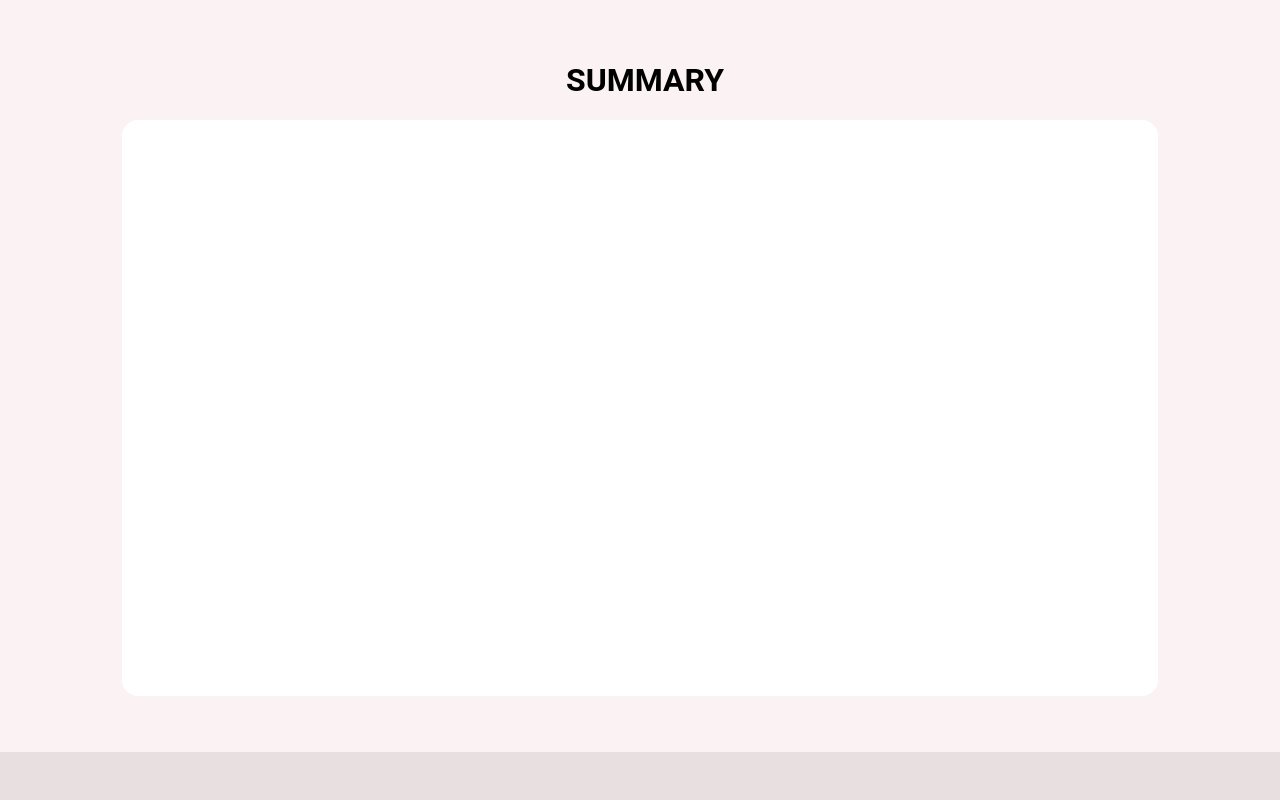
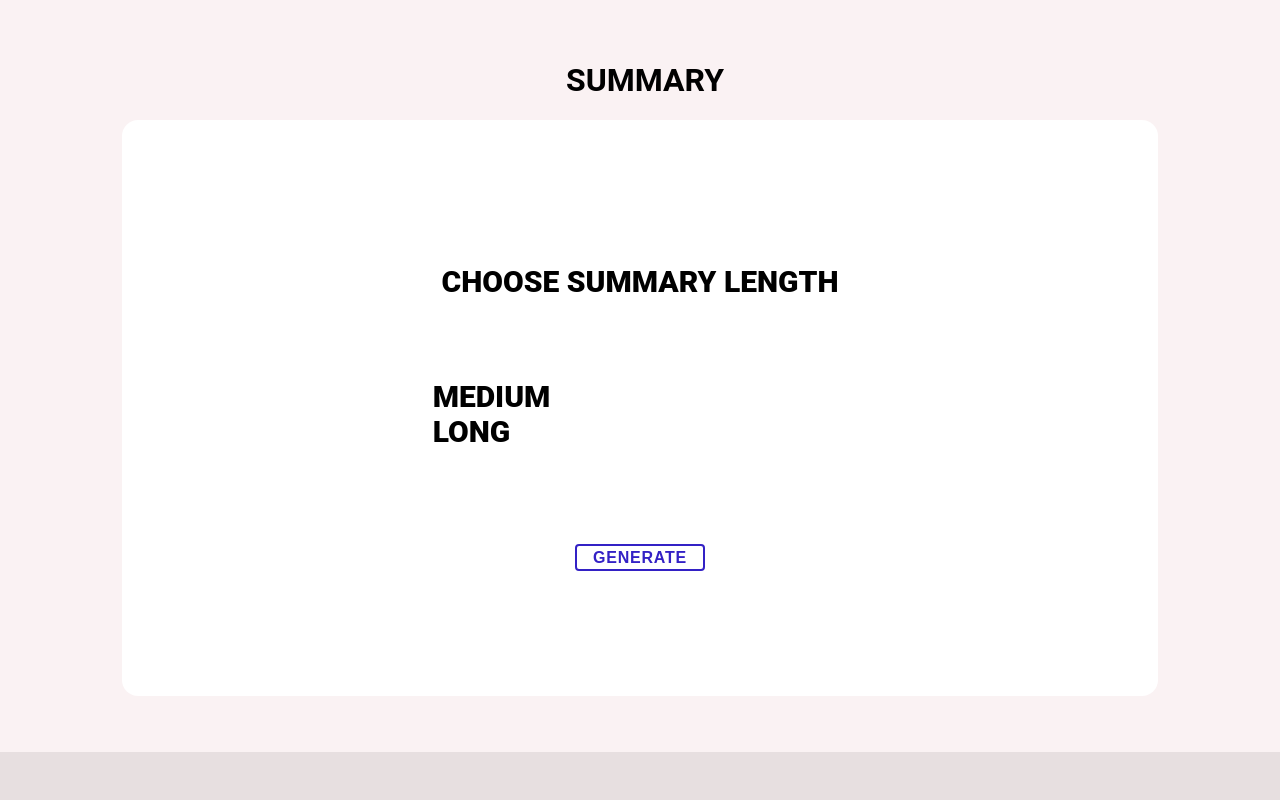
Before and after one commit to 89OutOf10/AweSum-FE, a React (Create React App) app: page / in a window 1280 px wide. Shown: the part 920-1720 px from the top of the page. Built offline with nearby package versions, Linux system fonts and the light colour scheme.

Commit message:
created Summary Component for mainPage

```diff
--- a/src/components/common/Header.js
+++ b/src/components/common/Header.js
@@ -27,14 +27,6 @@ const Wrapper = styled(Responsive)`
   @media (max-width: 767px) {
     //
   }
-`;
-
-const Logo = styled.div`
-  font-family: 'Roboto', sans-serif;
-  font-style: normal;
-  font-weight: 600;
-  font-size: 1.425rem;
-  margin-top: 10px;
 `;
 
 const LogoImg = styled.img`
--- /dev/null
+++ b/src/components/main/Summary.js
@@ -0,0 +1,49 @@
+import React from 'react';
+import styled from 'styled-components';
+import palette from '../../styles/palette';
+import Button from '../common/Button';
+
+const Wrapper = styled.div`
+  margin-top: 15%;
+  width: 100%;
+  height: 50%;
+  display: flex;
+  flex-direction: column;
+  justify-content: center;
+  align-items: center;
+`;
+
+const Text = styled.div`
+  font-family: 'Roboto', sans-serif;
+  font-style: normal;
+  font-weight: 900;
+  font-size: 30px;
+  line-height: 25px;
+  text-align: center;
+`;
+
+const SubWrapper = styled.div`
+  margin-top: 10px;
+  width: 40%;
+  display: flex;
+  flex-direction: row;
+  justify-content: space-between;
+  align-items: center;
+`;
+
+const Summary = ({ ...props }) => {
+  return (
+    <Wrapper>
+      <Text style={{ marginBottom: '80px' }}>CHOOSE SUMMARY LENGTH</Text>
+      <SubWrapper>
+        <Text>MEDIUM</Text>
+      </SubWrapper>
+      <SubWrapper>
+        <Text>LONG</Text>
+      </SubWrapper>
+      <Button style={{ marginTop: '100px' }}>GENERATE</Button>
+    </Wrapper>
+  );
+};
+
+export default Summary;
--- a/src/pages/mainPage.js
+++ b/src/pages/mainPage.js
@@ -4,6 +4,7 @@ import Button from '../components/common/Button';
 import palette from '../styles/palette';
 import Input from '../components/main/Input';
 import TimeFrame from '../components/main/TimeFrame';
+import Summary from '../components/main/Summary';
 
 const Block1 = styled.div`
   background: ${palette.pink[2]};
@@ -122,7 +123,9 @@ const mainPage = () => {
       <Block2>
         <SubSection3>
           <Header>SUMMARY</Header>
-          <Board style={{ height: '75%' }}></Board>
+          <Board style={{ height: '75%' }}>
+            <Summary />
+          </Board>
         </SubSection3>
       </Block2>
       <Block1>
```
